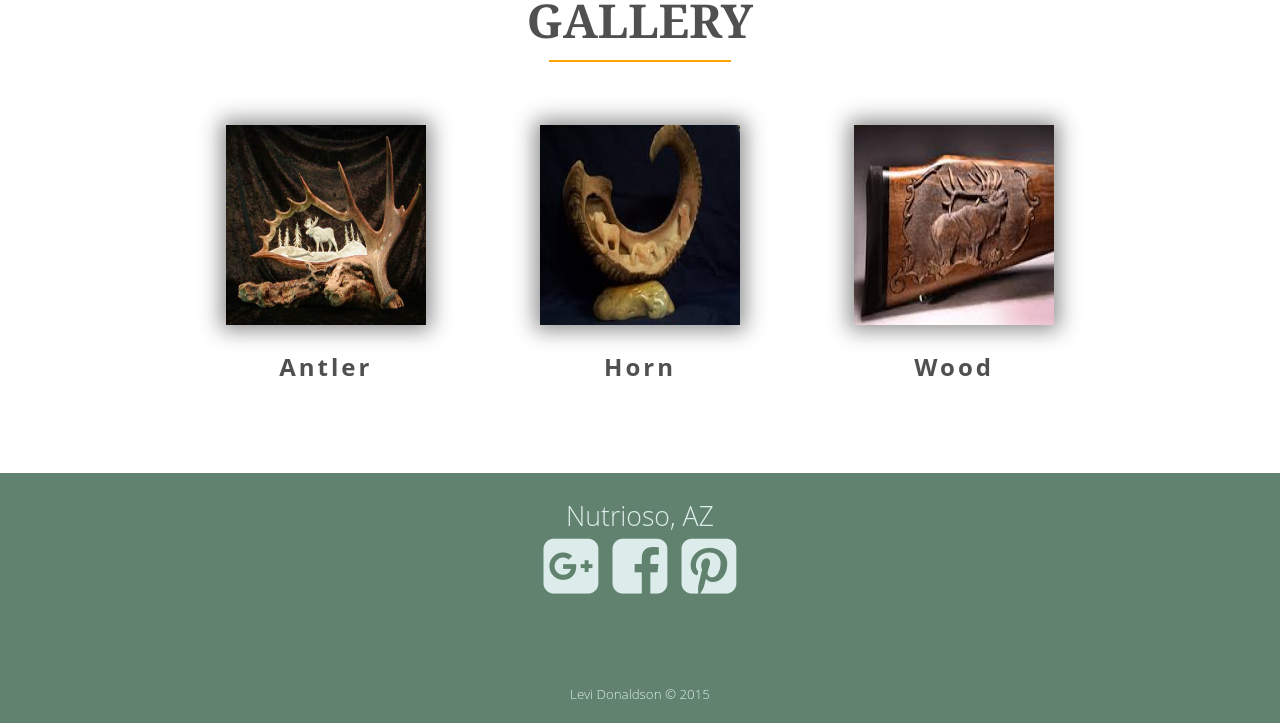
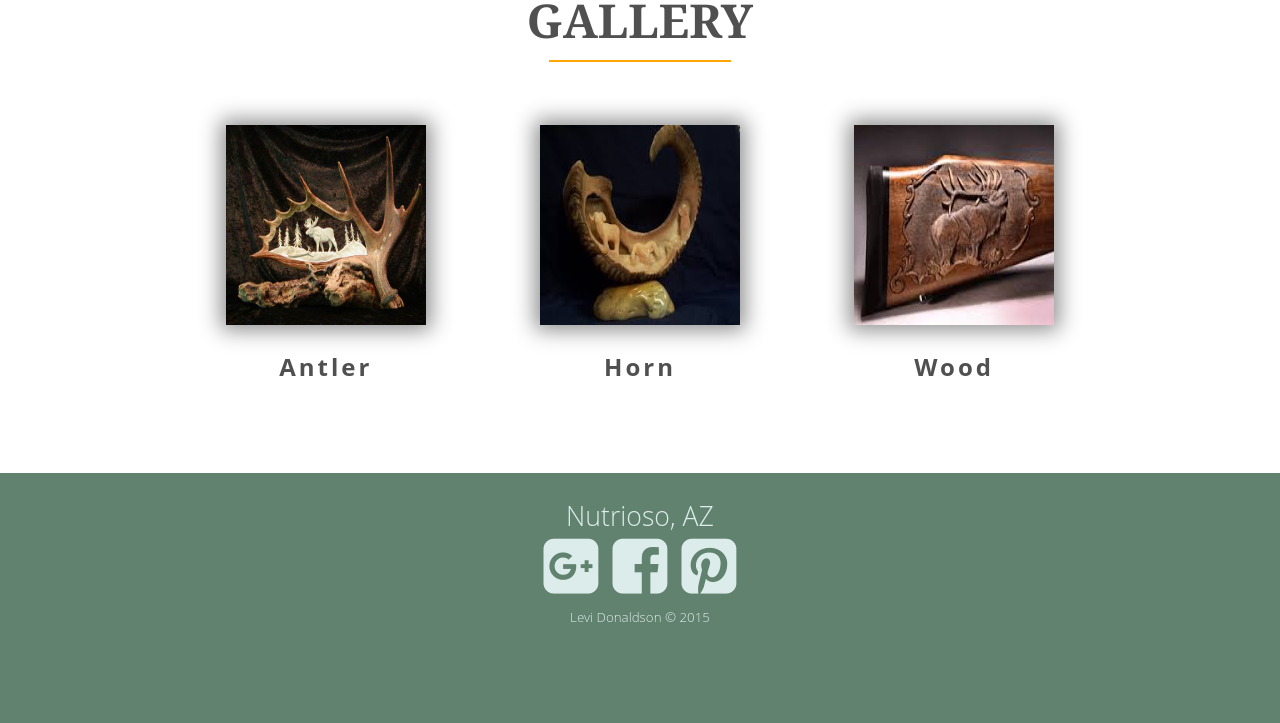
Before and after one commit to lcdonaldson/Call-Of-The-Wild, a website: page index.html in a window 1280 px wide. Shown: the part 1591-2314 px from the top of the page. Drawn offline with nearby package versions, Linux system fonts and the light colour scheme; a web font is replaced by a local one.

Commit message:
Update styles.css

```diff
--- a/styles.css
+++ b/styles.css
@@ -267,10 +267,7 @@ footer {
 
 .copyright {
     font-size: 10pt;
-    position: absolute;
-    bottom: 0px;
-    right: 200px;
-    left: 200px;
+    margin-top: 10px;
 }
 
 /************ GALLERY ************/
```
